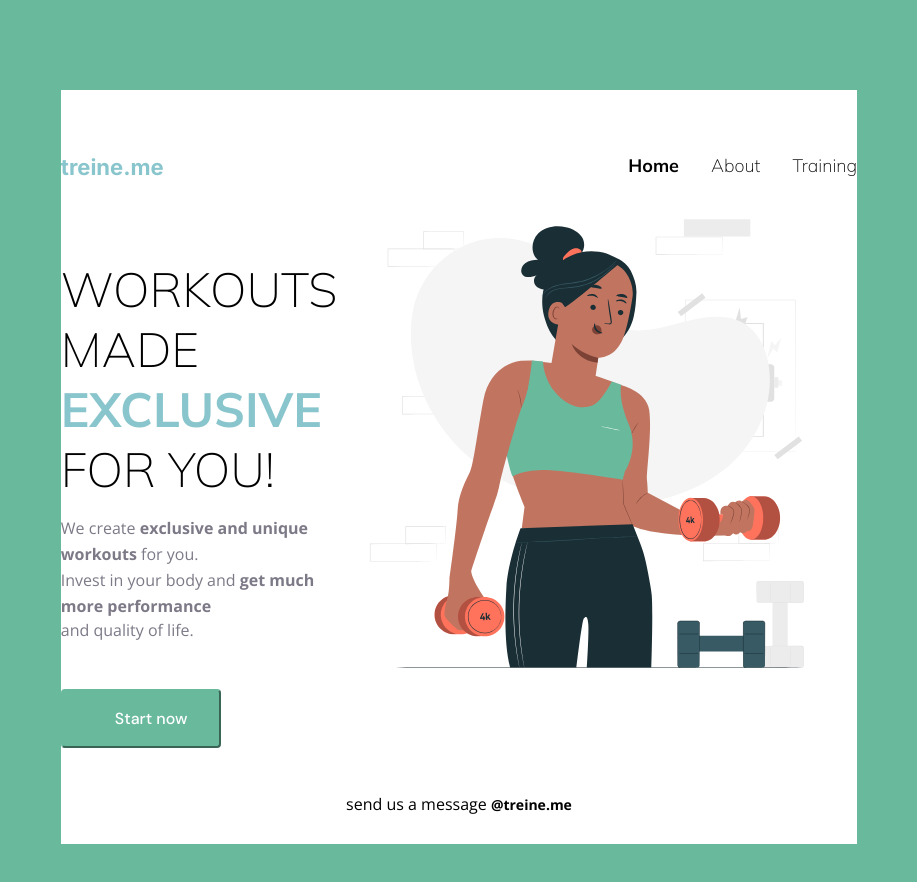
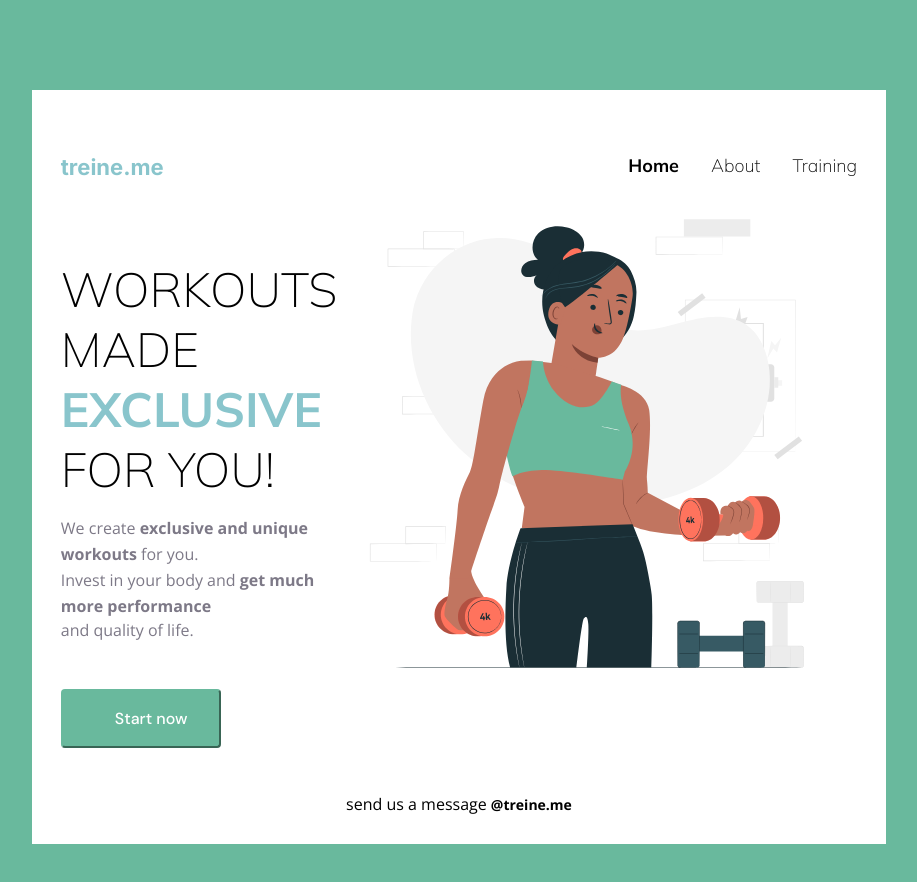
Before and after one commit to AntonBear/exHtmlNumber1, a plain HTML site: page index.html in a window 1280 px wide. Shown: the whole page, without its empty margins (181-1098 px from the left). Drawn offline with nearby package versions, Linux system fonts and the light colour scheme.

Commit message:
Correction 1

```diff
--- a/css/style.css
+++ b/css/style.css
@@ -20,7 +20,7 @@ body {
 }
 
 .container {
-  flex: 0.6;
+  flex: 0.66666666;
   display: flex;
   justify-content: center;
   margin-top: 7%;
```
